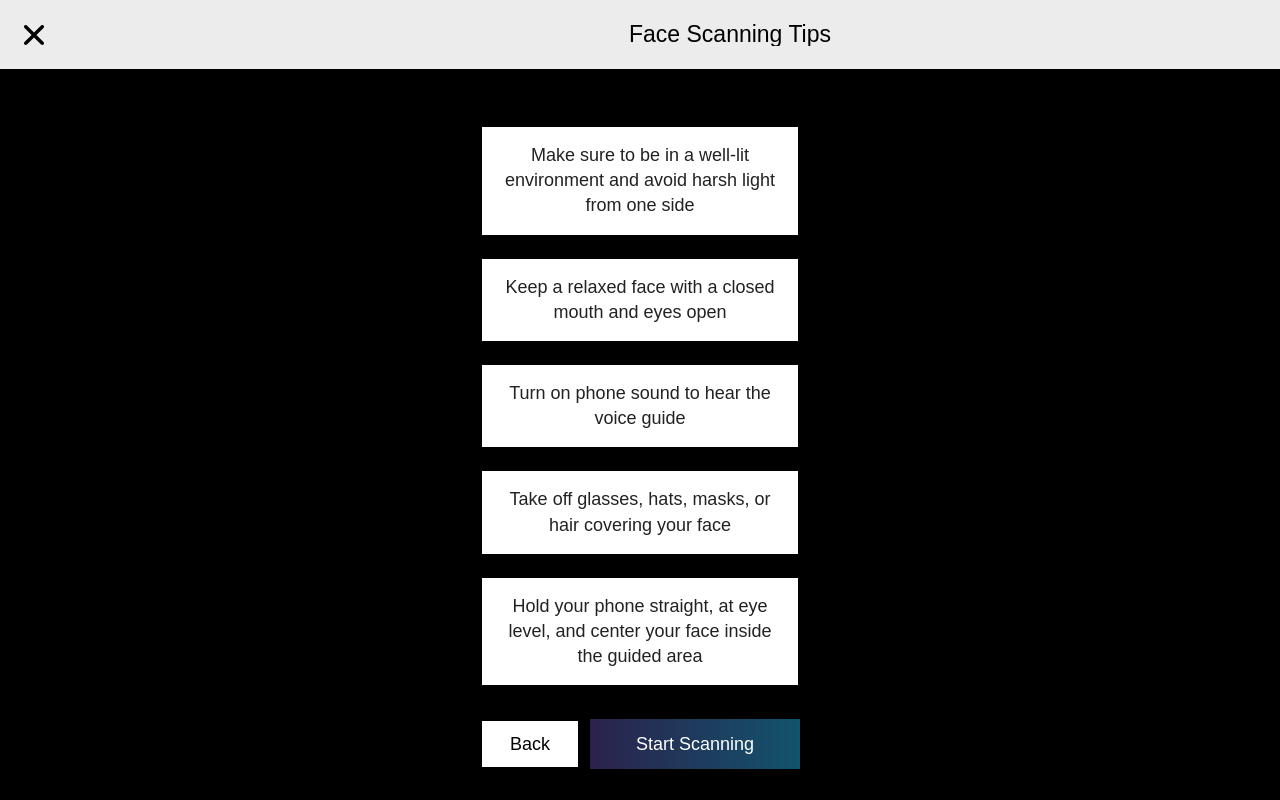
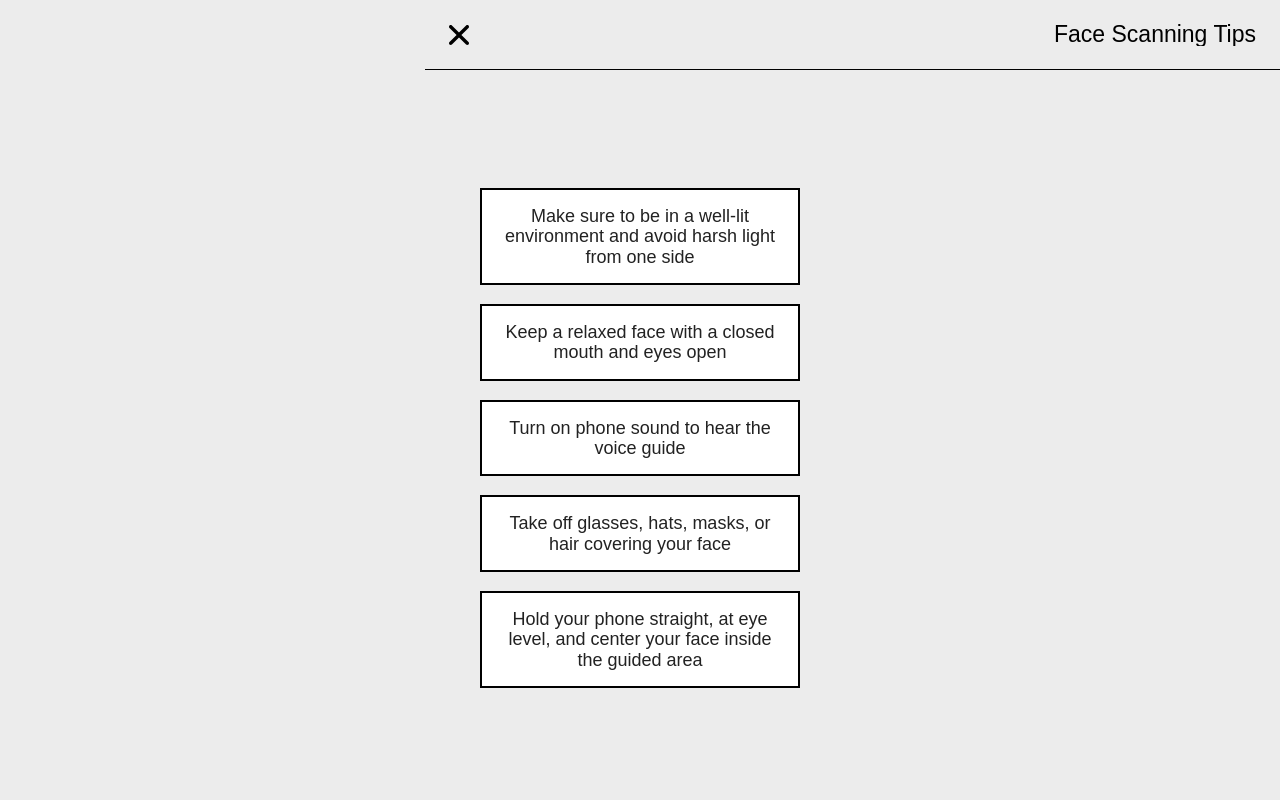
Before and after one commit to filipal/fitspace-pixel-streaming-frontend, a React (Vite) app: page /face-scan-info in a window 1280 px wide. Built offline with nearby package versions, Linux system fonts and the light colour scheme.

Commit message:
prepravke stilova

```diff
--- a/index.html
+++ b/index.html
@@ -16,7 +16,7 @@
         height: 100%;
         width: 100%;
         font-family: Outfit, sans-serif;
-        background-color: #000;
+        background-color: #ececec;
         overflow: hidden;
       }
 
--- a/src/components/BodyAccordion/BodyAccordion.module.scss
+++ b/src/components/BodyAccordion/BodyAccordion.module.scss
@@ -47,6 +47,7 @@
   justify-items: center;
   justify-content: center;
   text-align: center;
+  margin-top: 10px;
 }
 
 .item {
--- a/src/components/BodyAccordion/BodyAccordion.tsx
+++ b/src/components/BodyAccordion/BodyAccordion.tsx
@@ -101,12 +101,7 @@ export default function BodyAccordion({ updateMorph }: BodyAccordionProps) {
     window.addEventListener('pointerup', up)
   }
   // Slider row component
-  // Funkcije za skaliranje slider vrijednosti
-
-  function morphValueToSlider(value: number, min: number, max: number): number {
-    if (max === min) return 0
-    return clamp(((value - min) / (max - min)) * 100, 0, 100)
-  }
+  // Function to convert slider percentage into morph value
 
   function sliderToMorphValue(pct: number, min: number, max: number): number {
     return min + (pct / 100) * (max - min)
@@ -114,14 +109,14 @@ export default function BodyAccordion({ updateMorph }: BodyAccordionProps) {
 
 
   function SliderRow({ attr }: { attr: MorphAttribute }) {
-    // Always show thumb and value, initialize from attr.value
+    // Always show thumb and value, start centered at 50%
     const BAR_W = 170;
     const barRef = useRef<HTMLDivElement | null>(null);
-    const [val, setVal] = useState(() => morphValueToSlider(attr.value, attr.min, attr.max));
-    // If attr.value changes (category switch), reset slider
+    const [val, setVal] = useState(50);
+    // Reset slider to midpoint when attribute changes
     useEffect(() => {
-      setVal(morphValueToSlider(attr.value, attr.min, attr.max));
-    }, [attr.value, attr.min, attr.max]);
+      setVal(50);
+    }, [attr.morphId]);
     const onStart = (clientX: number) => {
       const bar = barRef.current;
       if (!bar) return;
--- a/src/components/DataPanel/DataPanel.module.scss
+++ b/src/components/DataPanel/DataPanel.module.scss
@@ -28,6 +28,7 @@
   width: 100%;
   height: 468px;
   margin-top: 1px;
+  padding-top: 5px;
   border: 1px solid rgba(255, 255, 255, 0.5);
   background: rgba(236, 236, 236, 0.5);
   border-radius: 0 0 6px 6px;
@@ -36,15 +37,15 @@
 
 /* Measurements list styles */
 .measurementsList {
-  padding: 8px 0 0 0; // Prvi red na 8px od gornje margine
+  padding: 10px 0 0 0; // Prvi red na 8px od gornje margine
 }
 
 .measurementItem {
   display: flex;
   align-items: center;
   height: 9px;
-  margin-bottom: 8px; // Razmak između redova
-  padding: 0 10px 3px 10px; // 10px od lijevog ruba
+  margin-bottom: 10.5px; // Razmak između redova
+  padding: 0 10px 0 10px; // 10px od lijevog ruba
 }
 
 .measurementIcon {
--- a/src/pages/FaceScan.module.scss
+++ b/src/pages/FaceScan.module.scss
@@ -27,13 +27,19 @@
 }
 
 .scanImage {
-  position: absolute;
+/*   position: absolute;
   top: 0;
   left: 0;
   width: 100%;
   height: 100%;
-  object-fit: cover; // ili contain, ovisno želiš li da slika popuni ili bude cijela vidljiva
-  z-index: 2;
+  object-fit: cover; */
+  position: fixed;
+  inset: 0; /* top:0; right:0; bottom:0; left:0 */
+  width: 100vw;
+  height: 100vh;
+  object-fit: cover;
+  z-index: 0;
+  pointer-events: none;
 }
 
 .video {
--- a/src/pages/FaceScanInfo.module.scss
+++ b/src/pages/FaceScanInfo.module.scss
@@ -1,8 +1,7 @@
 .faceScanInfoPage {
   position: relative;
-  width: var(--page-width);
-  max-width: var(--page-width);
-  min-height: var(--page-height);
+  width: 430px;
+  min-height: 932px;
   margin: 0 auto;
   font-family: 'Outfit', sans-serif;
   display: flex;
@@ -11,35 +10,43 @@
 }
 
 .faceScanContent {
-  padding: 55px 24px 0 24px;
-  flex: 1;
+  width: 430px;
+  height: 736px;
   display: flex;
   flex-direction: column;
-  gap: 32px;
   align-items: center;
-  justify-content: center;
+  justify-content: center; // centriraj tipsList vertikalno
+  flex-shrink: 0;
+  flex-grow: 0;
+  padding: 0;
+  box-sizing: border-box;
 }
 
-.faceScanInfoPage .tipsList {
-  width: 100%;
-  max-width: 320px;
+.tipsList {
+  width: 320px;
+  height: 500px;
   display: flex;
   flex-direction: column;
-  gap: 20px;
+  justify-content: space-between; // ravnomjerno rasporedi tipBoxove s razmakom
+  align-items: center;
+  padding: 0;
+  margin: 0;
+  box-sizing: border-box;
 }
 
-.faceScanInfoPage .tipBox {
-  width: 100%;
-  box-sizing: border-box;
+.tipBox {
+  width: 320px;
   background: #fff;
   border: 2px solid #000;
-  padding: 16px 20px;
   font-size: 18px;
   color: #222;
   font-weight: 400;
-  line-height: 1.4;
+  line-height: 1.13;
   text-align: center;
   display: flex;
   align-items: center;
   justify-content: center;
+  box-sizing: border-box;
+  padding: 16px 16px;
+  // nema border-radius, nema margin
 }
--- a/src/pages/FaceScanInfo.tsx
+++ b/src/pages/FaceScanInfo.tsx
@@ -28,6 +28,7 @@ export default function FaceScanInfo() {
             </div>
           ))}
         </div>
+      </div>
       <Footer
         backText="Back"
         actionText="Start Scanning"
@@ -36,6 +37,5 @@ export default function FaceScanInfo() {
         actionType="primary"
       />
     </div>
-    </div>
   )
 }
```
Lines whose indentation alone changed are shown as unchanged.
